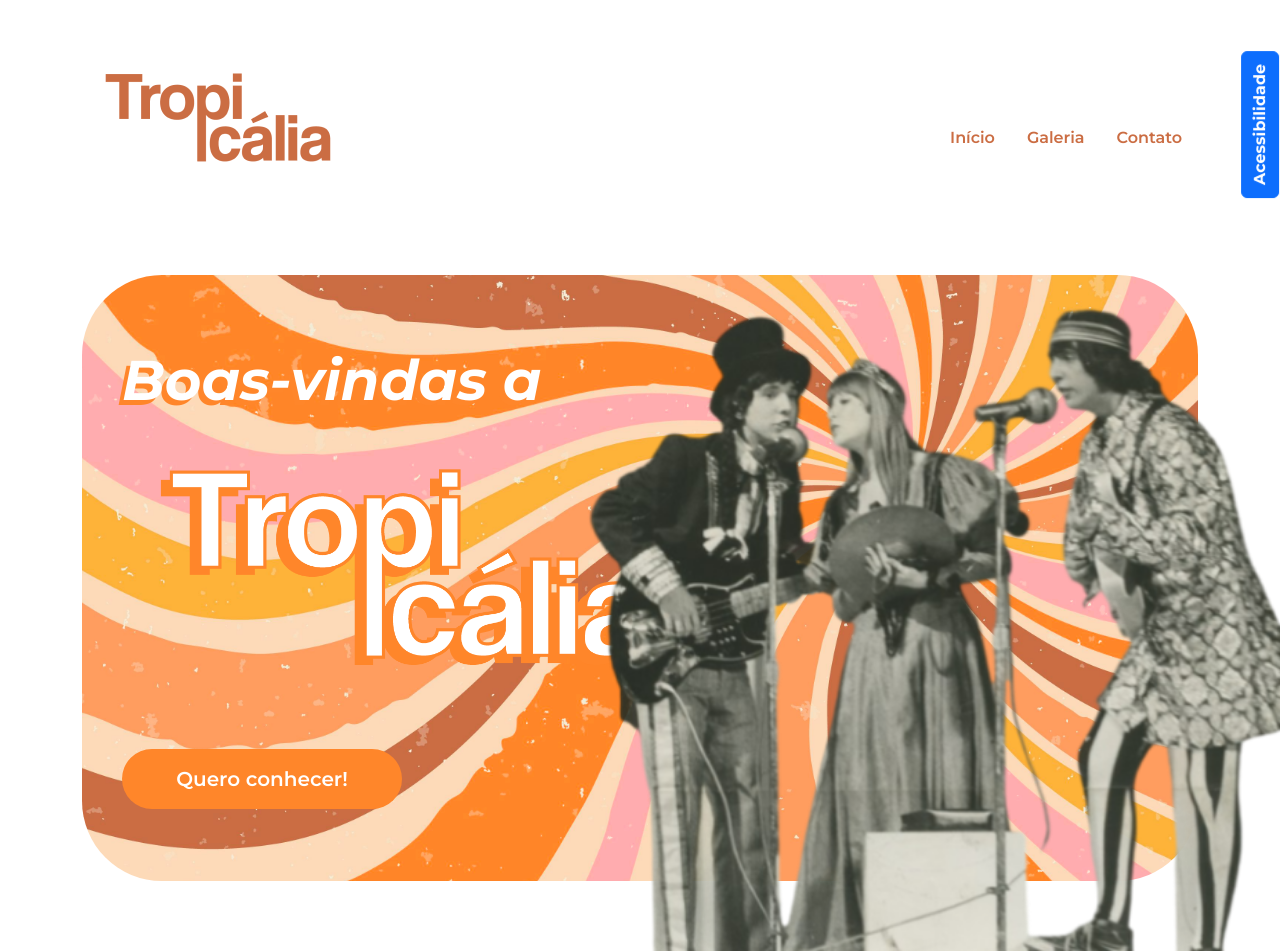
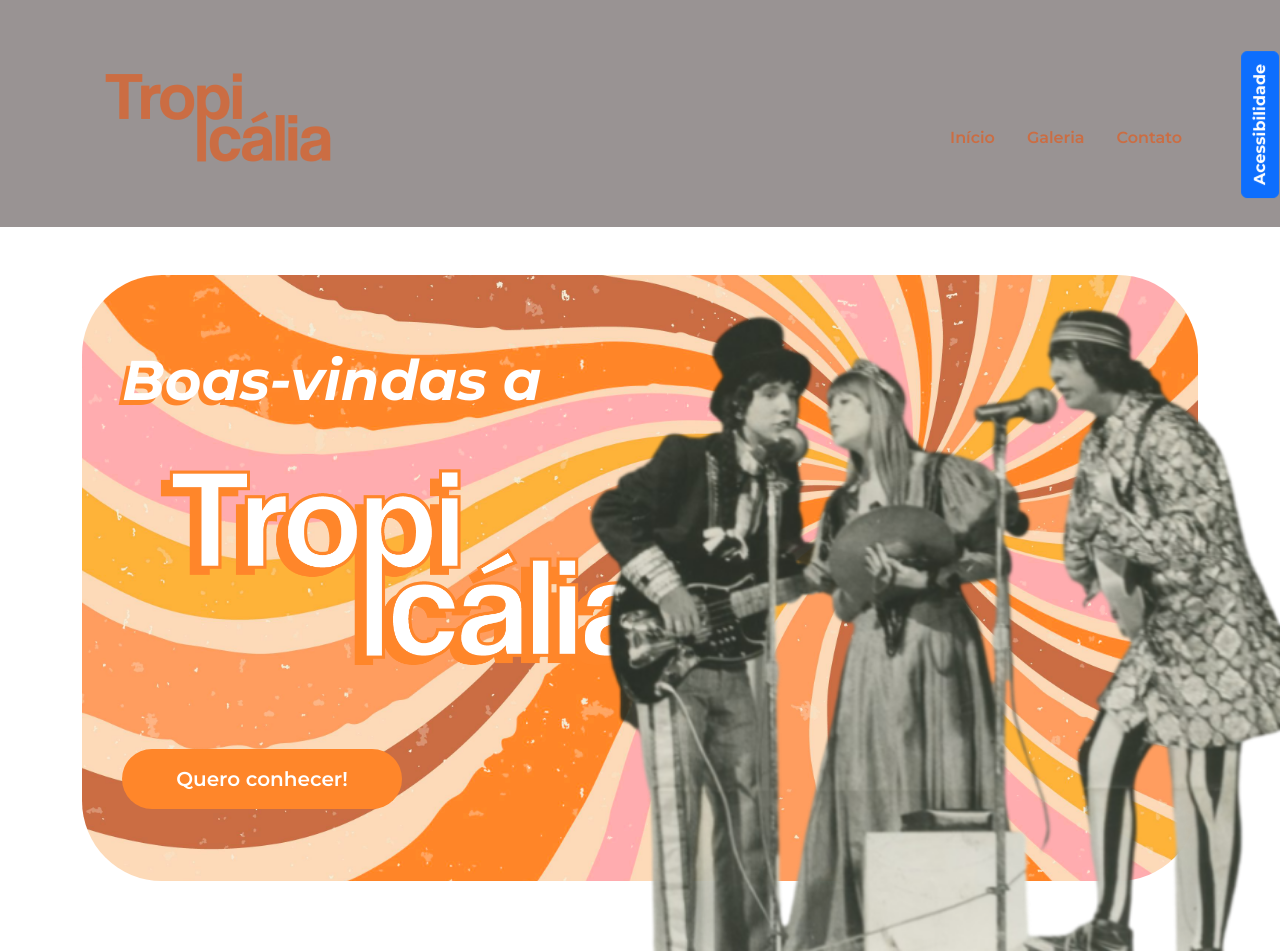
Before and after one commit to PF780/SiteAcessivel, a plain HTML site: page index.html in a window 1280 px wide. Shown: the top 951 px of the page. Drawn offline with nearby package versions, Linux system fonts and the light colour scheme.

Commit message:
alterações

```diff
--- a/index.html
+++ b/index.html
@@ -5,7 +5,7 @@
     <meta charset="UTF-8">
     <meta name="viewport" content="width=device-width, initial-scale=1">
     <link rel="preconnect" href="https://fonts.googleapis.com">
-    <title>Tropicália</title>
+    <title>Titulo</title>
     <link href="https://cdnjs.cloudflare.com/ajax/libs/bootstrap/5.3.3/css/bootstrap.min.css" rel="stylesheet">
     <link rel="stylesheet"
         href="https://cdnjs.cloudflare.com/ajax/libs/bootstrap-icons/1.11.3/font/bootstrap-icons.min.css">
--- a/styles.css
+++ b/styles.css
@@ -11,7 +11,7 @@ body {
 }
 
 header {
-    background-color: #ffffff;
+    background-color: #999393;
 }
 
 
```
